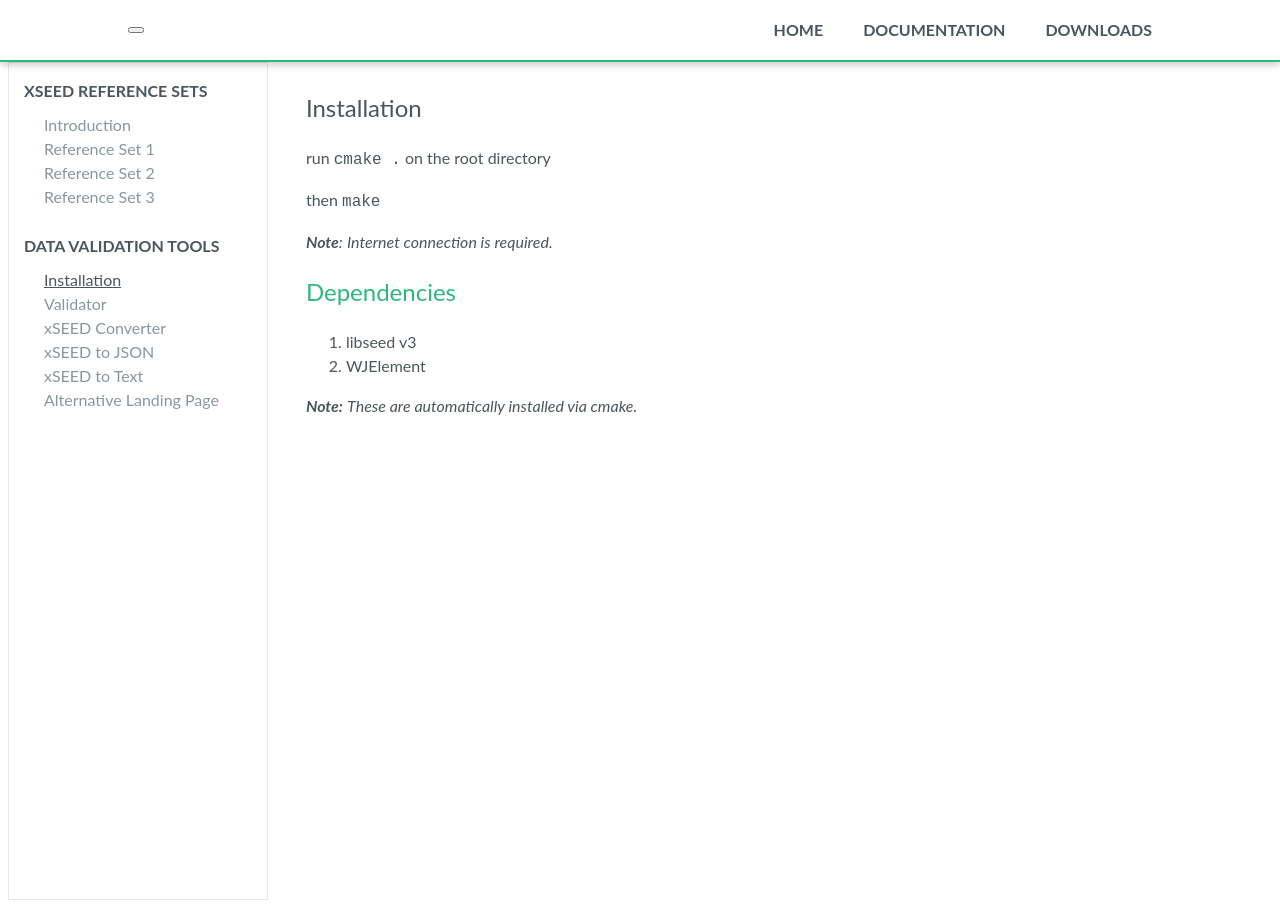
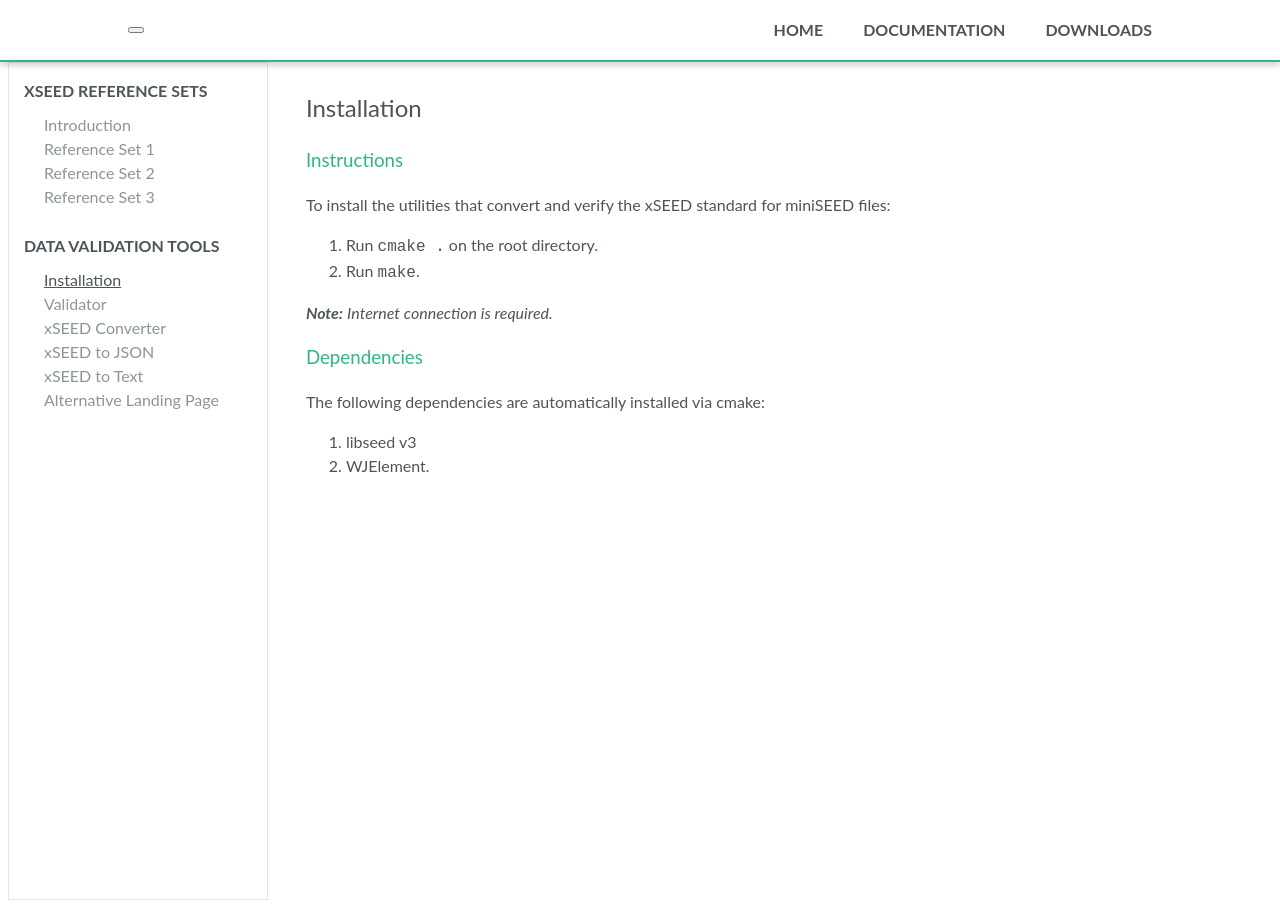
Before and after one commit to jeffreyleifer/xseed-utils, a Jekyll site: the page built from docs/_documentation/installation/installation.md, in a window 1280 px wide. Built offline with Jekyll 4.4.1, drawn with Linux system fonts in a browser that asks for light colours; nearby versions of some CDN libraries; comment, search, counter and statistics services are not loaded.

Commit message:
Updated Installation page

````diff
--- a/docs/_documentation/installation/installation.md
+++ b/docs/_documentation/installation/installation.md
@@ -5,16 +5,20 @@ order: 1
 title: Installation
 ---
 
-run ```cmake .``` on the root directory
 
 
-then ```make```
+### Instructions
 
-***Note**:* *Internet connection is required.*
+To install the utilities that convert and verify the xSEED standard for miniSEED files:
 
-## Dependencies
+1. Run ```cmake .``` on the root directory.
+2. Run  ```make```.
+
+**_Note:_** *Internet connection is required.*
+
+### Dependencies
+
+The following dependencies are automatically installed via cmake:
 
 1. libseed v3
-2. WJElement
-
-***Note:*** *These are automatically installed via cmake.*
+2. WJElement.
````
